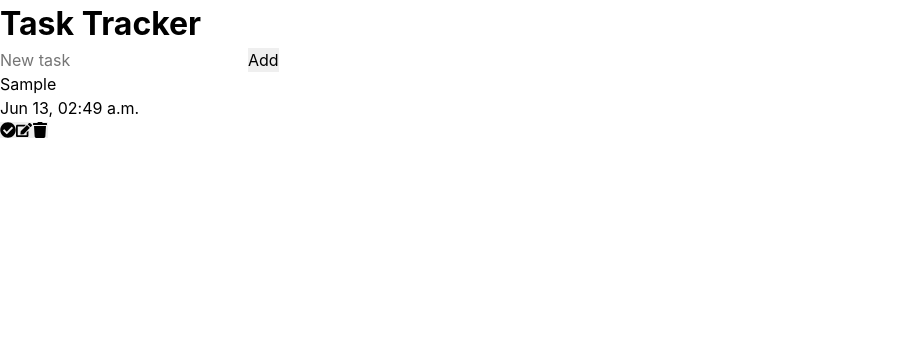
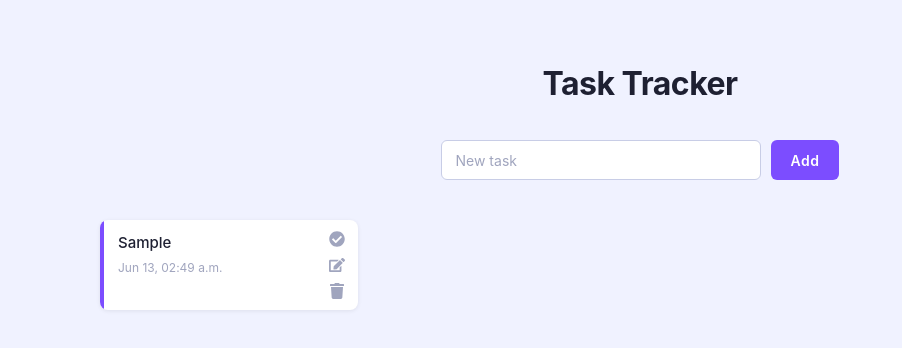
Before and after one commit to cqin9326-blip/to-do, a React (Create React App) app: page / in a window 1280 px wide. Both pictures are taken after typing "Sample" into the empty fields and a click on the button "Add". Shown: the top 348 px of the page, without its empty margins (0-902 px from the left). Built offline with nearby package versions, Linux system fonts and the light colour scheme.

Commit message:
everything done

```diff
--- a/src/components/TaskForm.js
+++ b/src/components/TaskForm.js
@@ -14,6 +14,7 @@ function TaskForm({ onAdd }) {
     };
 
     return (
+
         <div className='task-form'>
             <input
                 type='text'
@@ -23,9 +24,11 @@ function TaskForm({ onAdd }) {
                 onChange={e => setInputValue(e.target.value)}
                 onKeyDown={handleKeyDown}
             />
+
             <button className='btn-add' onClick={handleSubmit}>
                 Add
             </button>
+
         </div>
     );
 }
--- a/src/css/index.css
+++ b/src/css/index.css
@@ -1,2 +1,207 @@
 @charset "utf-8";
 @import './reset.css';
+
+body {
+    background-color: rgb(240 242 255);
+    color: rgb(30 32 50);
+}
+
+main {
+    min-height: 100svh;
+    padding: 60px 0 80px;
+}
+
+.container {
+    width: min(100% - 30px, 1080px);
+    margin-inline: auto;
+}
+
+
+h1 {
+    font-size: 32px;
+    font-weight: 700;
+    text-align: center;
+    margin-bottom: 32px;
+    color: rgb(30 32 50);
+    letter-spacing: -0.5px;
+}
+
+.task-form {
+    display: flex;
+    gap: 10px;
+    justify-content: center;
+    margin-bottom: 40px;
+}
+
+.task-input {
+    height: 40px;
+    width: 320px;
+    padding: 0 14px;
+    border-radius: 6px;
+    border: 1px solid rgb(200 205 230);
+    background-color: #fff;
+    color: rgb(30 32 50);
+    font-size: 14px;
+    transition: border-color 0.2s;
+}
+
+.task-input:focus {
+    border-color: rgb(124 77 255);
+    outline: none;
+}
+
+.task-input::placeholder {
+    color: rgb(160 165 190);
+}
+
+.btn-add {
+    height: 40px;
+    padding: 0 20px;
+    border-radius: 6px;
+    background-color: rgb(124 77 255);
+    color: #fff;
+    font-size: 14px;
+    font-weight: 600;
+    letter-spacing: 0.5px;
+    border: none;
+    cursor: pointer;
+    transition: background-color 0.2s;
+}
+
+.btn-add:hover {
+    background-color: rgb(100 55 230);
+}
+
+.empty-state {
+    text-align: center;
+    color: rgb(140 145 170);
+    font-size: 16px;
+    margin-top: 60px;
+}
+
+.task-grid {
+    display: grid;
+    grid-template-columns: repeat(auto-fill, minmax(240px, 1fr));
+    gap: 16px;
+}
+
+.task-item {
+    display: flex;
+    align-items: stretch;
+    background-color: #fff;
+    border-radius: 8px;
+    box-shadow: 0 1px 4px rgb(0 0 0 / 0.08);
+    overflow: hidden;
+    transition: box-shadow 0.2s, opacity 0.2s;
+    min-height: 70px;
+}
+
+.task-item:hover {
+    box-shadow: 0 3px 10px rgb(0 0 0 / 0.12);
+}
+
+.task-item--completed {
+    opacity: 0.75;
+}
+
+.task-strip {
+    width: 4px;
+    flex-shrink: 0;
+    background-color: rgb(124 77 255);
+    border-radius: 8px 0 0 8px;
+}
+
+.task-strip--done {
+    background-color: rgb(52 199 89);
+}
+
+.task-body {
+    flex: 1;
+    padding: 12px 10px 10px 14px;
+    display: flex;
+    flex-direction: column;
+    gap: 4px;
+    min-width: 0;
+}
+
+.task-text {
+    font-size: 15px;
+    font-weight: 500;
+    color: rgb(30 32 50);
+}
+
+.task-text--done {
+    text-decoration: line-through;
+    color: rgb(140 145 170);
+}
+
+.task-date {
+    font-size: 12px;
+    color: rgb(160 165 190);
+}
+
+.task-edit-input {
+    font-size: 15px;
+    font-weight: 500;
+    color: rgb(30 32 50);
+    border: none;
+    border-bottom: 1px solid rgb(124 77 255);
+    background: transparent;
+    width: 100%;
+    padding: 2px 0;
+}
+
+.task-edit-input:focus {
+    outline: none;
+}
+
+.task-actions {
+    display: flex;
+    flex-direction: column;
+    align-items: center;
+    justify-content: center;
+    gap: 4px;
+    padding: 8px 10px;
+}
+
+.icon-btn {
+    background: none;
+    border: none;
+    cursor: pointer;
+    padding: 3px;
+    border-radius: 4px;
+    display: grid;
+    place-items: center;
+}
+
+.icon-btn svg {
+    width: 16px;
+    height: 16px;
+}
+
+.icon-btn--complete {
+    color: rgb(160 165 190);
+}
+
+.icon-btn--complete:hover {
+    color: rgb(52 199 89);
+    background-color: rgb(52 199 89 / 0.1);
+}
+
+.icon-btn--edit {
+    color: rgb(160 165 190);
+}
+
+.icon-btn--edit:hover {
+    color: rgb(124 77 255);
+    background-color: rgb(124 77 255 / 0.1);
+}
+
+.icon-btn--delete {
+    color: rgb(160 165 190);
+}
+
+.icon-btn--delete:hover {
+    color: rgb(255 69 58);
+    background-color: rgb(255 69 58 / 0.1);
+}
```
Lines whose indentation alone changed are shown as unchanged.
